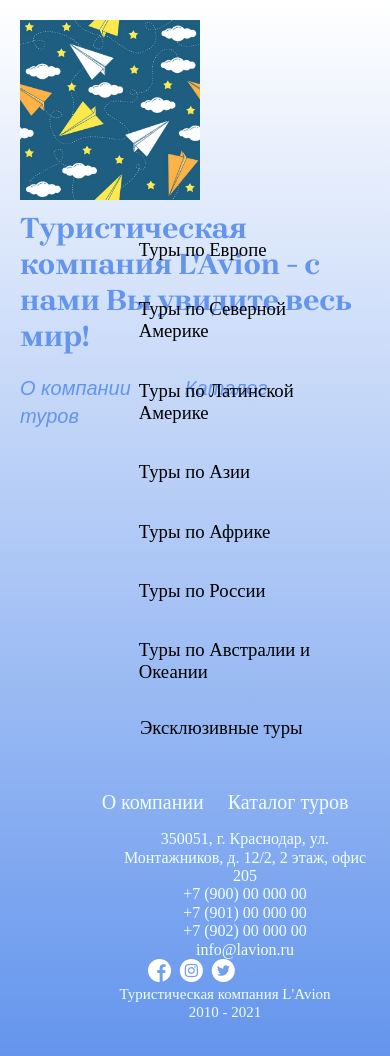
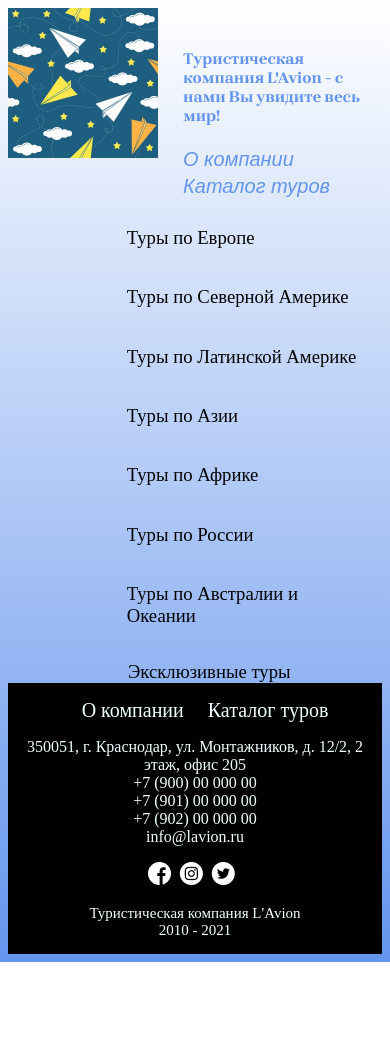
Before and after one commit to nataoleynikova/travel-agency, a plain HTML site: page catalog.html in a window 390 px wide. After the commit the page ends 962 px from the top, so only its background shows below. Drawn offline with Linux system fonts and the light colour scheme.

Commit message:
адаптивная верстка

```diff
--- a/catalog.html
+++ b/catalog.html
@@ -10,15 +10,17 @@
   <body>
   <!-- Шапка -->
   <div id="header">
-      <div class="logo-and-title">
+    <div class="logotype">
       <a href="index.html">
         <img class="logo" src="images/logo.jpg" width="180" height="180" alt="logo">
       </a>
+    </div>
+    <div class="title-and-pages">
       <h1 class="title">Туристическая компания L'Avion - с нами Вы увидите весь мир!</h1>
-      </div>
       <div class="pages">
         <h2 class="page"><a href="about_us.html">О компании</a></h2>
         <h2 class="page"><a href="catalog.html">Каталог туров</a></h2>
+      </div>
     </div>
   </div>
 
@@ -112,7 +114,7 @@
       <div class="footer-container">
 
         <!-- Активные ссылки на др. страницы-->
-        <ul>
+        <ul class="act-pages">
           <li><a href="about_us.html">О компании</a></li>
           <li><a href="catalog.html">Каталог туров</a></li>
         </ul>
--- a/css/about_us.css
+++ b/css/about_us.css
@@ -1,8 +1,3 @@
-html {
-  line-height: 1.15;
-  -webkit-text-size-adjust: 100%;
-}
-
 /* Шапка */
 @font-face {
   font-family: Brygada_1918;
@@ -10,19 +5,14 @@
 }
 
 #header{
+  display: flex;
+  flex-direction: row;
   height: 200px;
   width: 100%;
 }
 
-.logo-and-title{
+.logotype{
   display: inline;
-}
-
-.title{
-  color: #6495ed;
-  font: 30px Brygada_1918, serif;
-  margin: 0.67em 0;
-  padding-top: 50px;
 }
 
 .logo{
@@ -31,8 +21,16 @@
   position: relative;
 }
 
-.pages{
-  margin-top: 60px;
+.title-and-pages{
+  flex-direction: column;
+  margin: 0 0 0 15px;
+}
+
+.title{
+  color: #6495ed;
+  font: 30px Brygada_1918, serif;
+  padding-top: 30px;
+  padding-bottom: 10px;
 }
 
 .page{
@@ -53,22 +51,18 @@
 /* Окончание шапки */
 
 
-body{
+body {
   background: linear-gradient(to bottom, white, #6495ed);
-  margin: 20px;
 }
 
-.info{
+.info-one{
   display: flex;
-  margin-top: 30px;
+  justify-content: flex-end;
+  margin: 30px 15px 0 0;
 }
 
 
 /* Опыт */
-.img{
-  margin-left: auto;
-}
-
 .info-exp{
   background: seashell;
   border: outset thick aliceblue;
@@ -76,12 +70,14 @@
   margin: 10px 10px 0 0;
   padding: 10px;
   position: relative;
-  right: -310px;
   text-align: justify;
   top: 40px;
   width: 30%;
 }
 
+.img{
+  position: relative;
+}
 
 /* Заголовки */
 .second-title {
@@ -92,12 +88,18 @@
 }
 
 
+.info-two{
+    box-sizing: border-box;
+    display: flex;
+    justify-content: flex-start;
+    margin: 30px 0 0 15px;
+}
+
 /* О путешествиях */
 .info-jour{
   background: seashell;
   border: inset thick aliceblue;
   height: 230px;
-  left: -60px;
   margin: 10px 0 0 10px;
   padding: 10px;
   position: relative;
@@ -105,7 +107,6 @@
   top: 60px;
   width: 30%;
 }
-
 
 .text{
   font-size: 16px;
@@ -123,8 +124,8 @@
 
 /* Подвал */
 .footer-menu{
-  margin-top: 20px;
-  padding: 1em 0;
+  display: flex;
+  justify-content: center;
 }
 
 .footer-container{
@@ -134,6 +135,10 @@
   margin: 0 auto;
   text-align: center;
   width: 100%;
+}
+
+.act-pages{
+  padding-inline-start: 0;
 }
 
 .footer-menu ul li{
@@ -173,6 +178,5 @@
 .copyright{
   color:azure;
   font-size:15px;
-  margin-left:60px;
 }
 /* Окончание подвала */
--- a/css/catalog.css
+++ b/css/catalog.css
@@ -1,8 +1,3 @@
-html {
-  line-height: 1.15;
-  -webkit-text-size-adjust: 100%;
-}
-
 /* Шапка */
 @font-face {
   font-family: Brygada_1918;
@@ -10,19 +5,14 @@
 }
 
 #header{
+  display: flex;
+  flex-direction: row;
   height: 200px;
   width: 100%;
 }
 
-.logo-and-title{
+.logotype{
   display: inline;
-}
-
-.title{
-  color: #6495ed;
-  font: 30px Brygada_1918, serif;
-  margin: 0.67em 0;
-  padding-top: 50px;
 }
 
 .logo{
@@ -31,8 +21,16 @@
   position: relative;
 }
 
-.pages{
-  margin-top: 60px;
+.title-and-pages{
+  flex-direction: column;
+  margin: 0 0 0 15px;
+}
+
+.title{
+  color: #6495ed;
+  font: 30px Brygada_1918, serif;
+  padding-top: 30px;
+  padding-bottom: 10px;
 }
 
 .page{
@@ -55,7 +53,6 @@
 
 body{
   background: linear-gradient(to bottom, white, #6495ed);
-  margin: 20px;
 }
 
 .countries{
@@ -87,10 +84,6 @@
   font: 1.17em oblique;
 }
 
-p{
-  margin: 0 0 0 100px;
-}
-
 .exotic{
   font: 1.17em oblique;
   margin: 15px 0 0 20px;
@@ -99,8 +92,8 @@
 
 /* Подвал */
 .footer-menu{
-  margin-top: 20px;
-  padding: 1em 0;
+  display: flex;
+  justify-content: center;
 }
 
 .footer-container{
@@ -110,6 +103,10 @@
   margin: 0 auto;
   text-align: center;
   width: 100%;
+}
+
+.act-pages{
+  padding-inline-start: 0;
 }
 
 .footer-menu ul li{
@@ -135,6 +132,7 @@
   align-items: center;
   display: flex;
   justify-content: center;
+  margin: 16px 0 16px 0;
 }
 
 .social-icon:hover{
@@ -149,6 +147,5 @@
 .copyright{
   color:azure;
   font-size:15px;
-  margin-left:60px;
 }
 /* Окончание подвала */
--- a/css/index.css
+++ b/css/index.css
@@ -1,8 +1,3 @@
-html {
-  line-height: 1.15;
-  -webkit-text-size-adjust: 100%;
-}
-
 /* Шапка */
 @font-face {
   font-family: Brygada_1918;
@@ -10,19 +5,14 @@
 }
 
 #header{
+  display: flex;
+  flex-direction: row;
   height: 200px;
   width: 100%;
 }
 
-.logo-and-title{
+.logotype{
   display: inline;
-}
-
-.title{
-  color: #6495ed;
-  font: 30px Brygada_1918, serif;
-  margin: 0.67em 0;
-  padding-top: 50px;
 }
 
 .logo{
@@ -31,8 +21,16 @@
   position: relative;
 }
 
-.pages{
-  margin-top: 60px;
+.title-and-pages{
+  flex-direction: column;
+  margin: 0 0 0 15px;
+}
+
+.title{
+  color: #6495ed;
+  font: 30px Brygada_1918, serif;
+  padding-top: 30px;
+  padding-bottom: 10px;
 }
 
 .page{
@@ -55,7 +53,6 @@
 
 body{
   background: linear-gradient(to bottom, white, #6495ed);
-  margin: 20px;
 }
 
 @font-face{
@@ -63,38 +60,28 @@
   src: url('../fonts/Caveat/static/Caveat-Regular.ttf') format('TrueType');
 }
 
+.description{
+  margin: 0 0 0 15px;
+}
+
 .second-title{
   font: oblique 25px Caveat, serif;
 }
 
-.text{
+.text-ind{
   border-width: 3px 7px 7px 4px;
   border-style: double;
   padding: 7px;
 }
 
 .container{
-  margin: 0 7% 0 7%;
-}
-
-.part-one{
   display: flex;
-}
-
-.part-two{
-  display: flex;
-}
-
-.part-three{
-  display: flex;
-}
-
-.part-four{
-  display: flex;
+  flex-flow: row wrap;
+  justify-content: center;
 }
 
 .country{
-  margin: 30px 30px 0 0;
+  margin: 30px 15px 0 15px;
   position: relative;
 }
 
@@ -102,7 +89,6 @@
   background: none;
   box-sizing: border-box;
   color: #fff;
-  display: none;
   font-size: 20px;
   margin: 0;
   padding: 20px 12px 5px 12px;
@@ -111,15 +97,11 @@
   top: 0;
 }
 
-.country:hover .label{
-  display: block;
-}
-
 
 /* Подвал */
 .footer-menu{
-  margin-top: 20px;
-  padding: 1em 0;
+  display: flex;
+  justify-content: center;
 }
 
 .footer-container{
@@ -129,6 +111,10 @@
   margin: 0 auto;
   text-align: center;
   width: 100%;
+}
+
+.act-pages{
+  padding-inline-start: 0;
 }
 
 .footer-menu ul li{
@@ -168,6 +154,5 @@
 .copyright{
   color:azure;
   font-size:15px;
-  margin-left:60px;
 }
 /* Окончание подвала */
--- a/css/media.css
+++ b/css/media.css
@@ -1,50 +1,47 @@
-/* Адаптивность на 400px и меньше */
-@media (max-width: 400px) {
-  /* Шапка */
-  #header{
-    width: 100%;
-  }
-  .pages{
-    margin-top: 0;
-    bottom: 0;
-  }
+/* Адаптивность на 600px и меньше */
+@media (max-width: 600px) {
 
   /* Для страницы index */
-  .description{
-    width: 100%;
+  .logo{
+    width: 150px;
+    height: 150px;
   }
-  .second-title{
-    font-size: 3em;
+  .title{
+    font-size: medium;
   }
-  .text{
-    font-size: 1.5em;
+  .country{
+    margin: 30px 0 0 0;
   }
-  .img{
-    width: 360px;
+  .footer-container{
+    justify-content: flex-end;
+    background-color: black;
   }
 
   /* Для страницы about_us */
-  .info-exp{
-    position: sticky;
+  .info-one{
+    display: flex;
+    flex-direction: column;
+
+  }
+  .info-two{
+    display: flex;
+    flex-direction: column;
+    justify-content: center;
   }
 }
 
 
 /* Адаптивность на 1400px и больше */
 @media (min-width: 1400px) {
-  /* Шапка */
-  #header{
-    width: 100%;
+
+  /* Для страницы index*/
+  .text-ind{
+    width: 70%;
   }
-  .title{
-    font-size: 3em;
+  .container{
+    display: flex;
+    flex-flow: row wrap;
+    justify-content: center;
   }
 
-  /* Для страницы index*/
-  .second-title{
-    font-size: 3em;
-  }
-  .text{
-    font-size: 1.5em;
-  }
 }
```
Also changed, not shown: about_us.html (+11 -8 lines), index.html (+15 -12 lines). Lines whose indentation alone changed are shown as unchanged.
